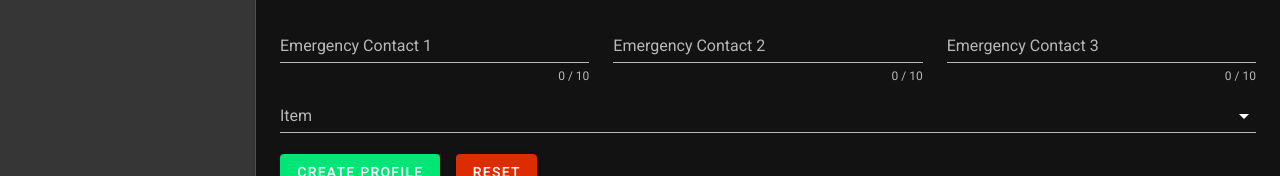
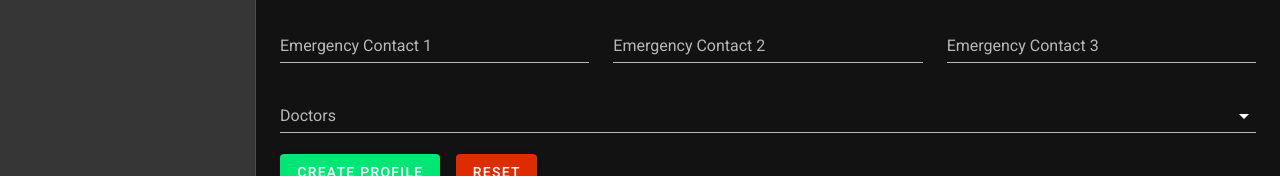
Before and after one commit to shell-raiser/Med-Prod-Web-UI, a Nuxt app: page /registerPatient in a window 1280 px wide. Shown: the part 354-530 px from the top of the page. Built offline with nearby package versions, Linux system fonts and the light colour scheme.

Commit message:
change all emergency contacts to emails

```diff
--- a/pages/registerPatient.vue
+++ b/pages/registerPatient.vue
@@ -22,24 +22,23 @@
             <v-text-field v-model="email" :rules="emailRules" label="Patient E-mail" required></v-text-field>
             <v-row>
                 <v-col cols="12" md="4">
-                    <v-text-field v-model="firstname" :rules="phoneRules" :counter="10" label="Emergency Contact 1"
-                        required>
+                    <v-text-field v-model="firstname" :rules="emailRules" label="Emergency Contact 1" required>
                     </v-text-field>
                 </v-col>
 
                 <v-col cols="12" md="4">
-                    <v-text-field v-model="lastname" :rules="phoneRules" :counter="10" label="Emergency Contact 2"
-                        required>
+                    <v-text-field v-model="lastname" :rules="emailRules" label="Emergency Contact 2" required>
                     </v-text-field>
                 </v-col>
 
                 <v-col cols="12" md="4">
-                    <v-text-field :rules="phoneRules" :counter="10" label="Emergency Contact 3" required>
+                    <v-text-field :rules="emailRules" label="Emergency Contact 3" required>
                     </v-text-field>
                 </v-col>
             </v-row>
             <!-- <v-textarea v-model="email" :rules="emailRules" label="Patient Address" required></v-textarea> -->
-            <v-select v-model="select" :items="items" :rules="[v => !!v || 'Item is required']" label="Item" required>
+            <v-select v-model="select" :items="doctors" :rules="[v => !!v || 'Item is required']" label="Doctors"
+                required>
             </v-select>
 
             <!-- <v-checkbox v-model="checkbox" :rules="[v => !!v || 'You must agree to continue!']" label="Do you agree?"
@@ -87,11 +86,11 @@ export default {
             v => (v && v.length == 10) || 'Phone No. must be equal to 10 characters',
         ],
         select: null,
-        items: [
-            'Item 1',
-            'Item 2',
-            'Item 3',
-            'Item 4',
+        doctors: [
+            'Doctor 1',
+            'Doctor 2',
+            'Doctor 3',
+            'Doctor 4',
         ],
         checkbox: false,
     }),
```
